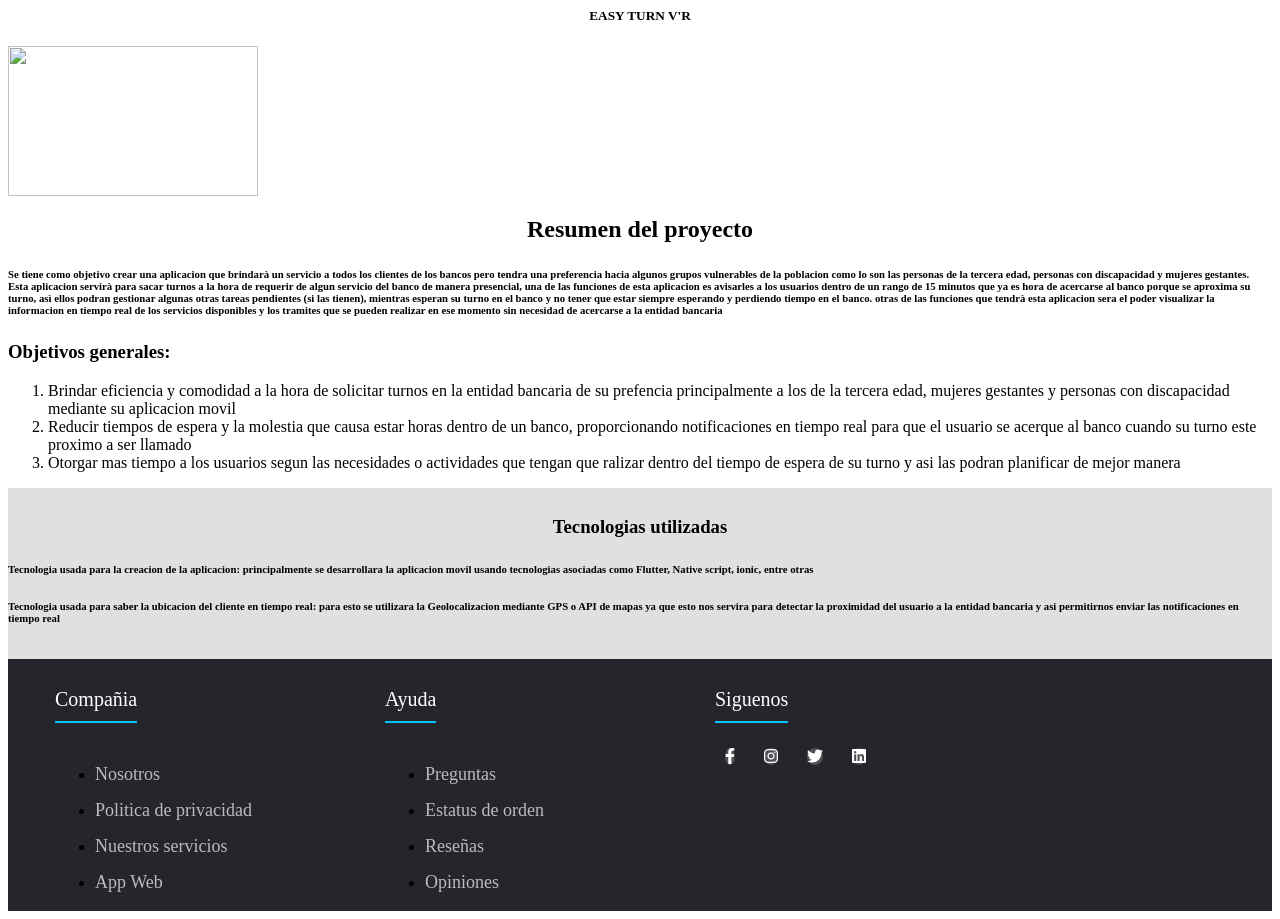
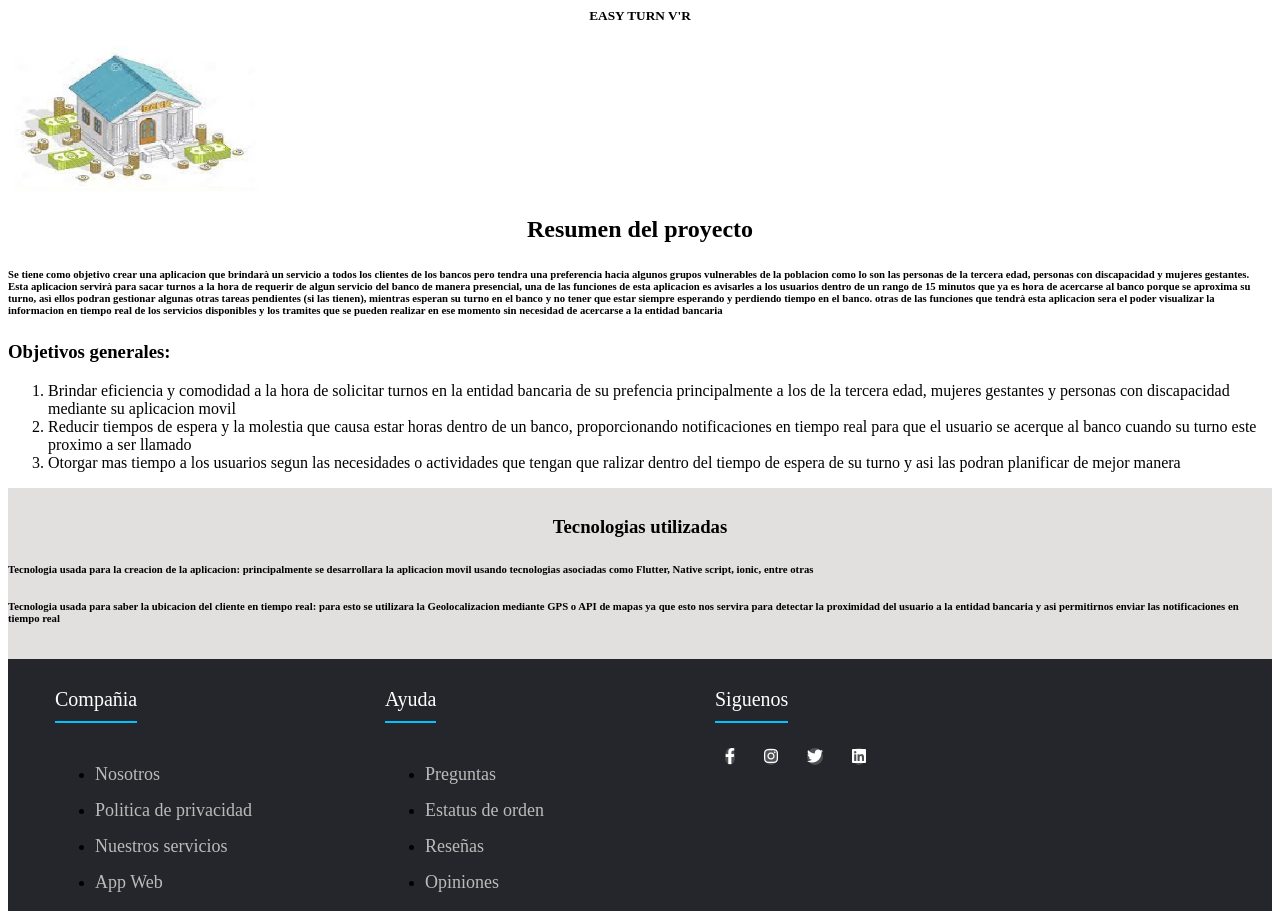
Before and after one commit to Juan96167/EASY-TURN-V-R, a plain HTML site: page index.html in a window 1280 px wide. Drawn offline with Linux system fonts and the light colour scheme.

Commit message:
Update index.html

```diff
--- a/index.html
+++ b/index.html
@@ -10,7 +10,7 @@
     <header>
         <h5>EASY TURN V'R</h5>
     </header>
-    <img class="logo" src="images/foto2.jpg">
+    <img class="logo" src="turno2.jpg">
 
 <section>
     <h1>Resumen del proyecto</h1>
```
